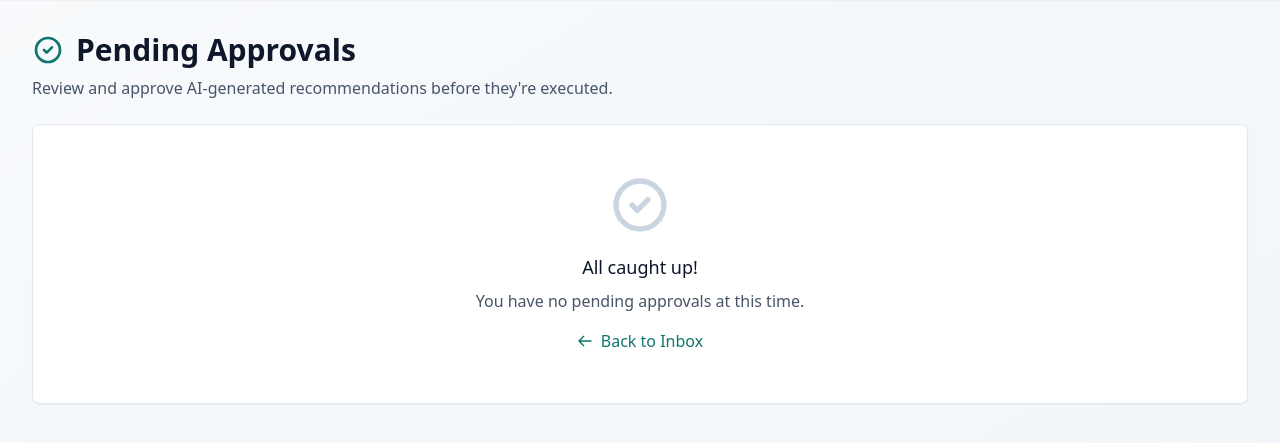
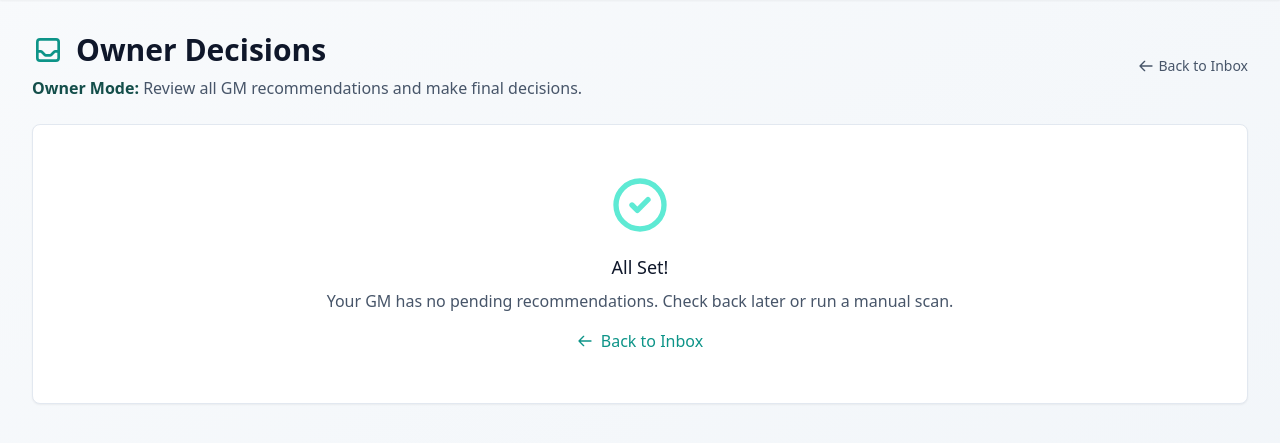
Before and after one commit to zjromani/fantasy-football, a FastAPI app: page /approvals in a window 1280 px wide. Shown: the part 65-508 px from the top of the page. Run offline with FastAPI, Linux system fonts and the light colour scheme; data that the repository does not hold is empty; some libraries are stand-ins or nearby versions.

Commit message:
unify approvals page with owner inbox style
Changed /approvals from 'Pending Approvals' to 'Owner Decisions' with consistent language and styling. Now reuses action card components, says 'Accept/Decline' instead of 'Approve/Deny', and matches the Owner Mode paradigm throughout.

The approvals page is now just the full-list view of the Owner Inbox shown on homepage.

```diff
--- a/app/templates/approvals.html
+++ b/app/templates/approvals.html
@@ -1,105 +1,46 @@
 {% extends "base.html" %}
-{% block title %}Approvals - Fantasy AI{% endblock %}
+{% block title %}Owner Decisions - Fantasy AI{% endblock %}
 {% block content %}
 <div class="mb-6">
-  <h1 class="text-3xl font-bold text-slate-900 flex items-center">
-    <svg class="w-8 h-8 mr-3 text-primary" fill="none" stroke="currentColor" viewBox="0 0 24 24">
-      <path stroke-linecap="round" stroke-linejoin="round" stroke-width="2" d="M9 12l2 2 4-4m6 2a9 9 0 11-18 0 9 9 0 0118 0z"></path>
-    </svg>
-    Pending Approvals
-  </h1>
-  <p class="text-slate-600 mt-2">Review and approve AI-generated recommendations before they're executed.</p>
+  <div class="flex items-center justify-between">
+    <div>
+      <h1 class="text-3xl font-bold text-slate-900 flex items-center">
+        <svg class="w-8 h-8 mr-3 text-teal-600" fill="none" stroke="currentColor" viewBox="0 0 24 24">
+          <path stroke-linecap="round" stroke-linejoin="round" stroke-width="2" d="M20 13V6a2 2 0 00-2-2H6a2 2 0 00-2 2v7m16 0v5a2 2 0 01-2 2H6a2 2 0 01-2-2v-5m16 0h-2.586a1 1 0 00-.707.293l-2.414 2.414a1 1 0 01-.707.293h-3.172a1 1 0 01-.707-.293l-2.414-2.414A1 1 0 006.586 13H4"></path>
+        </svg>
+        Owner Decisions
+        {% if recs %}
+        <span class="ml-3 px-3 py-1 bg-teal-100 text-teal-800 rounded-full text-base font-bold">
+          {{ recs|length }}
+        </span>
+        {% endif %}
+      </h1>
+      <p class="text-slate-600 mt-2">
+        <span class="font-semibold text-teal-900">Owner Mode:</span> Review all GM recommendations and make final decisions.
+      </p>
+    </div>
+    <a href="/" class="text-slate-600 hover:text-slate-900 font-medium flex items-center text-sm">
+      <svg class="w-4 h-4 mr-1" fill="none" stroke="currentColor" viewBox="0 0 24 24">
+        <path stroke-linecap="round" stroke-linejoin="round" stroke-width="2" d="M10 19l-7-7m0 0l7-7m-7 7h18"></path>
+      </svg>
+      Back to Inbox
+    </a>
+  </div>
 </div>
+
+{% import 'components/action_card.html' as action_card %}
 
 <div class="space-y-4">
   {% for r in recs %}
-  <div class="bg-white rounded-lg shadow-sm border border-slate-200 p-6 hover:shadow-md transition slide-in">
-    <div class="flex items-start justify-between">
-      <div class="flex-1 min-w-0">
-        <div class="flex items-center gap-3 mb-3">
-          <span class="inline-flex items-center px-3 py-1 rounded-full text-sm font-medium {% if r['kind'] == 'waivers' %}bg-green-100 text-green-800{% elif r['kind'] == 'trades' %}bg-purple-100 text-purple-800{% elif r['kind'] == 'lineup' %}bg-orange-100 text-orange-800{% else %}bg-slate-100 text-slate-800{% endif %}">
-            {{ r["kind"].upper() }}
-          </span>
-          <span class="text-xs text-slate-500">#{{ r["id"] }}</span>
-        </div>
-        <h3 class="text-lg font-semibold text-slate-900 mb-2">{{ r["title"] }}</h3>
-        <p class="text-sm text-slate-600 mb-1">{{ r["body"] }}</p>
-
-        {% if r["kind"] == "waivers" and r.get("payload_obj") %}
-        <div class="mt-4 p-4 bg-slate-50 rounded-lg border border-slate-200">
-          <div class="grid grid-cols-2 gap-4 text-sm">
-            <div>
-              <span class="text-slate-500">Add:</span>
-              <span class="font-medium text-green-700">{{ r["payload_obj"].get("add_player_name", "Unknown") }}</span>
-              <span class="text-slate-400 text-xs">({{ r["payload_obj"].get("position", "") }})</span>
-            </div>
-            {% if r["payload_obj"].get("drop_player_name") %}
-            <div>
-              <span class="text-slate-500">Drop:</span>
-              <span class="font-medium text-red-700">{{ r["payload_obj"].get("drop_player_name") }}</span>
-            </div>
-            {% endif %}
-            <div>
-              <span class="text-slate-500">Projected:</span>
-              <span class="font-medium">{{ "%.1f"|format(r["payload_obj"].get("projection", 0)) }} pts</span>
-            </div>
-            <div>
-              <span class="text-slate-500">Improvement:</span>
-              <span class="font-medium text-green-600">+{{ "%.1f"|format(r["payload_obj"].get("delta", 0)) }} pts</span>
-            </div>
-            <div class="col-span-2">
-              <span class="text-slate-500">FAAB:</span>
-              <span class="font-medium">${{ r["payload_obj"].get("faab_min", 0) }}-${{ r["payload_obj"].get("faab_max", 0) }}</span>
-            </div>
-            {% if r["payload_obj"].get("reasons") %}
-            <div class="col-span-2 mt-2 pt-2 border-t border-slate-200">
-              <span class="text-slate-500 text-xs font-semibold uppercase">Rationale:</span>
-              <ul class="mt-1 space-y-1">
-                {% for reason in r["payload_obj"]["reasons"] %}
-                <li class="text-xs text-slate-600 flex items-start">
-                  <svg class="w-3 h-3 mr-1 mt-0.5 text-slate-400 flex-shrink-0" fill="currentColor" viewBox="0 0 20 20">
-                    <path fill-rule="evenodd" d="M7.293 14.707a1 1 0 010-1.414L10.586 10 7.293 6.707a1 1 0 011.414-1.414l4 4a1 1 0 010 1.414l-4 4a1 1 0 01-1.414 0z" clip-rule="evenodd"></path>
-                  </svg>
-                  <span>{{ reason }}</span>
-                </li>
-                {% endfor %}
-              </ul>
-            </div>
-            {% endif %}
-          </div>
-        </div>
-        {% endif %}
-
-        <p class="text-xs text-slate-500 mt-3">Created {{ r["created_at"] }}</p>
-      </div>
-      <div class="flex flex-col gap-2 ml-4 flex-shrink-0">
-        <form method="post" action="/approvals/{{ r['id'] }}/approve">
-          <button type="submit" class="inline-flex items-center px-4 py-2 bg-green-600 hover:bg-green-700 text-white rounded-lg font-medium text-sm transition shadow-sm w-32 justify-center">
-            <svg class="w-4 h-4 mr-2" fill="none" stroke="currentColor" viewBox="0 0 24 24">
-              <path stroke-linecap="round" stroke-linejoin="round" stroke-width="2" d="M5 13l4 4L19 7"></path>
-            </svg>
-            Approve
-          </button>
-        </form>
-        <form method="post" action="/approvals/{{ r['id'] }}/deny">
-          <button type="submit" class="inline-flex items-center px-4 py-2 bg-red-600 hover:bg-red-700 text-white rounded-lg font-medium text-sm transition shadow-sm w-32 justify-center">
-            <svg class="w-4 h-4 mr-2" fill="none" stroke="currentColor" viewBox="0 0 24 24">
-              <path stroke-linecap="round" stroke-linejoin="round" stroke-width="2" d="M6 18L18 6M6 6l12 12"></path>
-            </svg>
-            Deny
-          </button>
-        </form>
-      </div>
-    </div>
-  </div>
+    {{ action_card.render_action_card(r) }}
   {% else %}
   <div class="bg-white rounded-lg shadow-sm border border-slate-200 p-12 text-center">
-    <svg class="w-16 h-16 text-slate-300 mx-auto mb-4" fill="none" stroke="currentColor" viewBox="0 0 24 24">
+    <svg class="w-16 h-16 text-teal-300 mx-auto mb-4" fill="none" stroke="currentColor" viewBox="0 0 24 24">
       <path stroke-linecap="round" stroke-linejoin="round" stroke-width="2" d="M9 12l2 2 4-4m6 2a9 9 0 11-18 0 9 9 0 0118 0z"></path>
     </svg>
-    <h3 class="text-lg font-medium text-slate-900 mb-2">All caught up!</h3>
-    <p class="text-slate-600 mb-4">You have no pending approvals at this time.</p>
-    <a href="/" class="inline-flex items-center text-primary hover:text-teal-700 font-medium">
+    <h3 class="text-lg font-medium text-slate-900 mb-2">All Set!</h3>
+    <p class="text-slate-600 mb-4">Your GM has no pending recommendations. Check back later or run a manual scan.</p>
+    <a href="/" class="inline-flex items-center text-teal-600 hover:text-teal-700 font-medium">
       <svg class="w-4 h-4 mr-2" fill="none" stroke="currentColor" viewBox="0 0 24 24">
         <path stroke-linecap="round" stroke-linejoin="round" stroke-width="2" d="M10 19l-7-7m0 0l7-7m-7 7h18"></path>
       </svg>
--- a/app/templates/index.html
+++ b/app/templates/index.html
@@ -500,7 +500,7 @@
       </span>
     </h2>
     <a href="/approvals" class="text-sm text-teal-600 hover:text-teal-700 font-medium flex items-center">
-      View All
+      View All Decisions
       <svg class="w-4 h-4 ml-1" fill="none" stroke="currentColor" viewBox="0 0 24 24">
         <path stroke-linecap="round" stroke-linejoin="round" stroke-width="2" d="M9 5l7 7-7 7"></path>
       </svg>
@@ -538,7 +538,7 @@
   {% if pending_recs|length > 3 %}
   <div class="mt-4 text-center">
     <a href="/approvals" class="inline-flex items-center px-6 py-3 bg-white hover:bg-slate-50 text-slate-700 border-2 border-slate-300 hover:border-slate-400 rounded-lg font-semibold transition shadow-sm">
-      View {{ pending_recs|length - 3 }} More Recommendation{{ 's' if pending_recs|length - 3 != 1 else '' }}
+      View {{ pending_recs|length - 3 }} More Decision{{ 's' if pending_recs|length - 3 != 1 else '' }}
       <svg class="w-4 h-4 ml-2" fill="none" stroke="currentColor" viewBox="0 0 24 24">
         <path stroke-linecap="round" stroke-linejoin="round" stroke-width="2" d="M9 5l7 7-7 7"></path>
       </svg>
```
Also changed, not shown: app/templates/components/action_card.html (line endings or trailing spaces).
